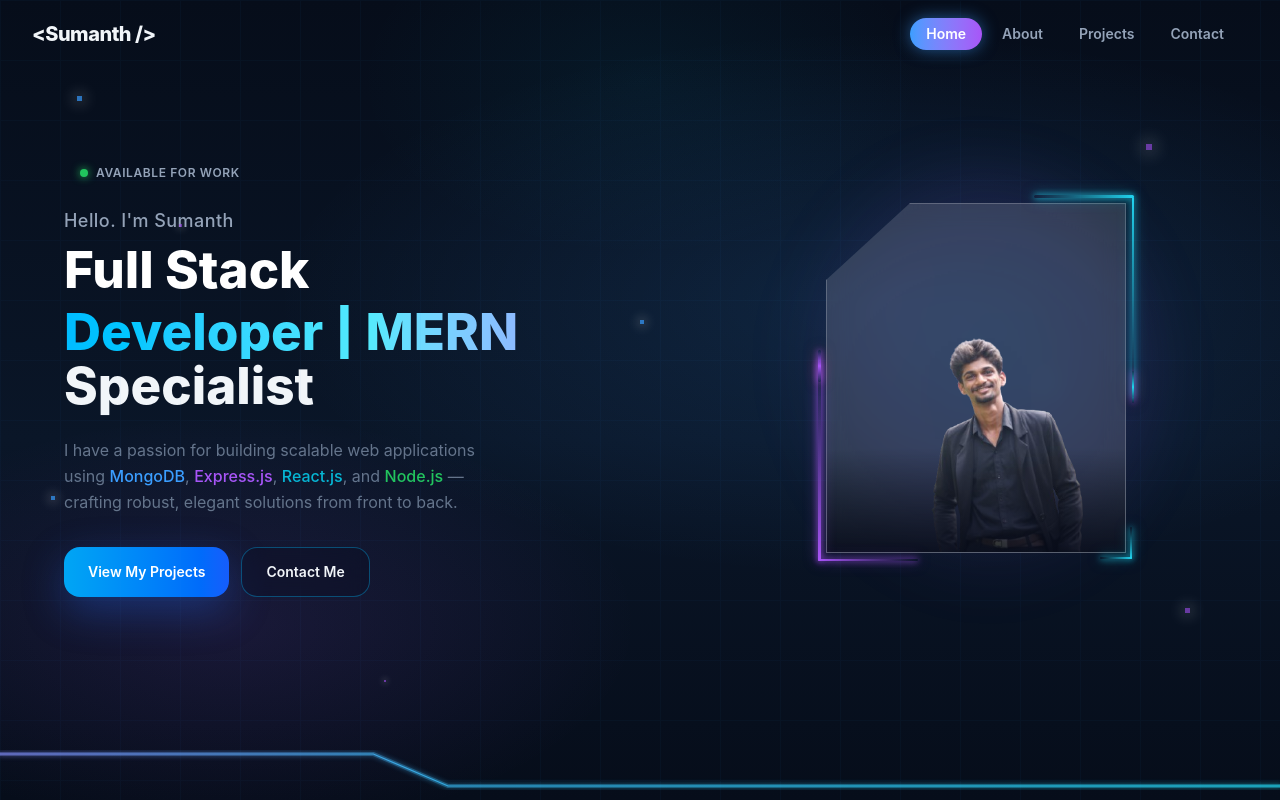
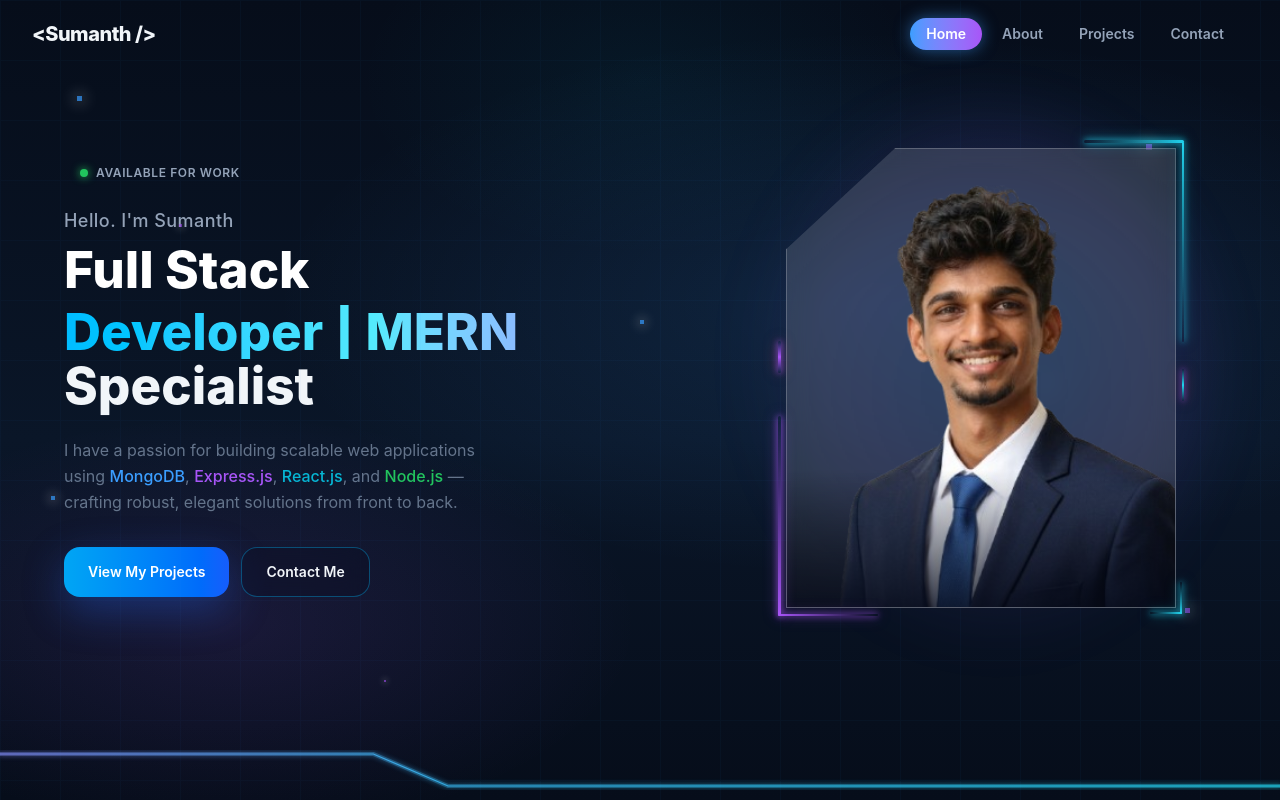
Before and after one commit to sumanth965/Portfolio-sumanth, a React (Vite) app in the folder frontend/: page / in a window 1280 px wide. Shown: the top 800 px of the page. Built offline with nearby package versions, Linux system fonts and the light colour scheme.

Commit message:
Updated image

```diff
--- a/frontend/src/Pages/Home.jsx
+++ b/frontend/src/Pages/Home.jsx
@@ -1,5 +1,5 @@
 import { useEffect, useRef } from 'react'
-import profile from '../assets/IMG.png';
+import profile from '../assets/p2.png';
 
 const particles = [
   { size: 5, top: '12%', left: '6%', delay: '0s', dur: '6s' },
@@ -157,7 +157,7 @@ export default function Hero() {
           >
             <div
               className="relative"
-              style={{ width: 'clamp(200px, 28vw, 300px)', margin: '90px' }}
+              style={{ width: 'clamp(290px, 34vw, 390px)', margin: '40px' }}
             >
 
               {/* ── Deep ambient glow ── */}
@@ -179,16 +179,16 @@ export default function Hero() {
                 className="relative overflow-hidden"
                 style={{
                   clipPath: 'polygon(28% 0%, 100% 0%, 100% 100%, 0% 100%, 0% 22%)',
-                  height: 'clamp(260px, 34vw, 350px)',
+                  height: 'clamp(460px, 34vw, 350px)',
                   background: 'rgba(255, 255, 255, 0.09)',
                   boxShadow: `
     0 24px 64px rgba(0,0,0,0.75),
     inset 0 10px 300px rgba(255, 255, 255, 0.12)
 
   `,
-    //   inset 0 -1px 30px rgba(255, 255, 255, 0.77),
-    // inset 1px 0 30px rgba(255, 255, 255, 0.29),
-    // inset -1px 0 30px rgba(255, 255, 255, 0.34)
+                  //   inset 0 -1px 30px rgba(255, 255, 255, 0.77),
+                  // inset 1px 0 30px rgba(255, 255, 255, 0.29),
+                  // inset -1px 0 30px rgba(255, 255, 255, 0.34)
                   border: '1px solid rgba(255, 255, 255, 0.25)',
                   backdropFilter: 'blur(12px)',
                   WebkitBackdropFilter: 'blur(12px)',
@@ -200,6 +200,7 @@ export default function Hero() {
                   src={profile}
                   alt="Sumanth"
                   className="w-full h-full object-cover object-top"
+
                 />
                 {/* Bottom fade */}
                 <div
@@ -210,6 +211,8 @@ export default function Hero() {
                   }}
                 />
               </div>
+
+
 
               {/* ══ CYAN brackets — TOP-RIGHT ══ */}
               <div className="absolute" style={{ top: '-6px', right: '-6px', width: '100px', height: '100px', zIndex: 4 }}>
@@ -275,7 +278,7 @@ export default function Hero() {
                   boxShadow: '0 0 6px #a855f7, 0 0 14px rgba(247, 85, 85, 0.5)',
                 }} />
               </div>
-              <div className="absolute" style={{ left: '305.5px', top: '48%', width: '14px', height: '32px', zIndex: 4 }}>
+              <div className="absolute" style={{ left: '395.5px', top: '48%', width: '14px', height: '32px', zIndex: 4 }}>
                 <div style={{
                   position: 'absolute', top: 0, left: 0,
                   width: '2.5px', height: '100%',
```
Also changed, not shown: frontend/src/assets/p1.png (added), frontend/src/assets/p2.png (added).
